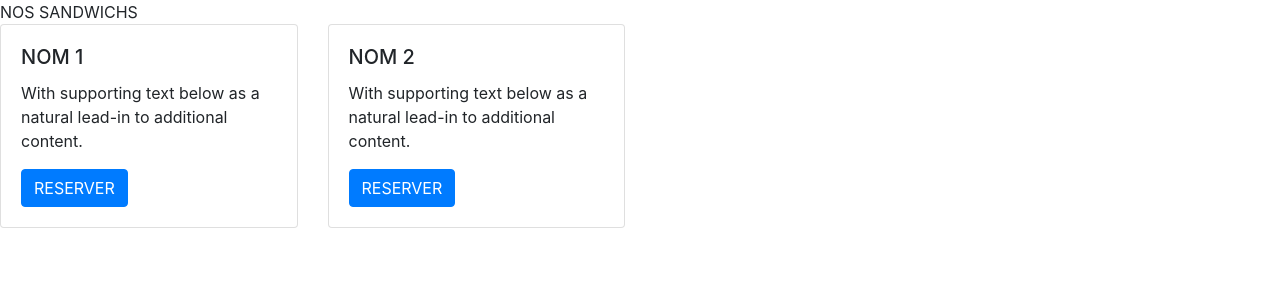
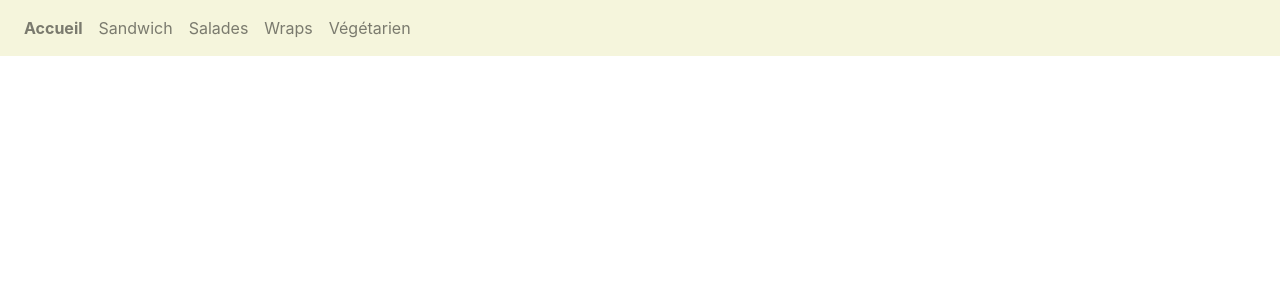
Before and after one commit to apogrll/ProjetWebFinal, a Python web app: template templates/Accueil.html.jinja2 in a window 1280 px wide. Shown: the top 300 px of the page. Run offline with Jinja, Linux system fonts and the light colour scheme; the template is opened without the code that fills it, so the values that code supplies are empty; some libraries are stand-ins or nearby versions.

Commit message:
master
master et accueil

```diff
--- a/templates/Accueil.html.jinja2
+++ b/templates/Accueil.html.jinja2
@@ -1,4 +1,5 @@
-<link rel="stylesheet" href="https://stackpath.bootstrapcdn.com/bootstrap/4.4.1/css/bootstrap.min.css" integrity="sha384-Vkoo8x4CGsO3+Hhxv8T/Q5PaXtkKtu6ug5TOeNV6gBiFeWPGFN9MuhOf23Q9Ifjh" crossorigin="anonymous">
+{% extends "Master.html.jinja2" %}
+
 
 <html>
 
--- a/templates/Master.html.jinja2
+++ b/templates/Master.html.jinja2
@@ -2,6 +2,56 @@
 
 <html>
 
+<nav class="navbar navbar-expand-sm navbar-light" style="background-color: beige ">
+    <button class="navbar-toggler" type="button" data-toggle="collapse" data-target="#navbarColor01"
+            aria-controls="navbarColor01" aria-expanded="false" aria-label="Toggle navigation">
+        <span class="navbar-toggler-icon"></span>
+    </button>
+
+    <div class="collapse navbar-collapse" id="navbarColor01">
+        <ul class="navbar-nav mr-auto">
+             <li class="nav-item" style="font-weight: bold" style="color: black">
+                <a class="nav-link" href="{{ url_for("home") }}"> Accueil <span class="sr-only">(current)</span></a>
+            </li>
+            <li class="nav-item">
+                <a class="nav-link" href="#">Sandwich </a>
+            </li>
+            <li class="nav-item">
+                <a class="nav-link" href="#">Salades</a>
+            </li>
+            <li class="nav-item">
+                <a class="nav-link" href="#">Wraps</a>
+            </li>
+            <li class="nav-item">
+                <a class="nav-link" href="#">Végétarien</a>
+            </li>
+        </ul>
+    </div>
 
 
+</nav>
+
+
+<head>
+    <title>Accueil</title>
+</head>
+
+
+<meta name="viewport" content="width=device-width, initial-scale=1, shrink-to-fit=no">
+<link rel="stylesheet" href="https://maxcdn.bootstrapcdn.com/bootstrap/4.0.0/css/bootstrap.min.css">
+
+</head>
+
+<script src="https://code.jquery.com/jquery-3.2.1.slim.min.js"
+></script>
+<script src="https://cdnjs.cloudflare.com/ajax/libs/popper.js/1.12.9/umd/popper.min.js"
+></script>
+<script src="https://maxcdn.bootstrapcdn.com/bootstrap/4.0.0/js/bootstrap.min.js"
+></script>
+
+    <body>
+    {% block body %}
+    {% endblock %}
+    </body>
+
 </html>
```
